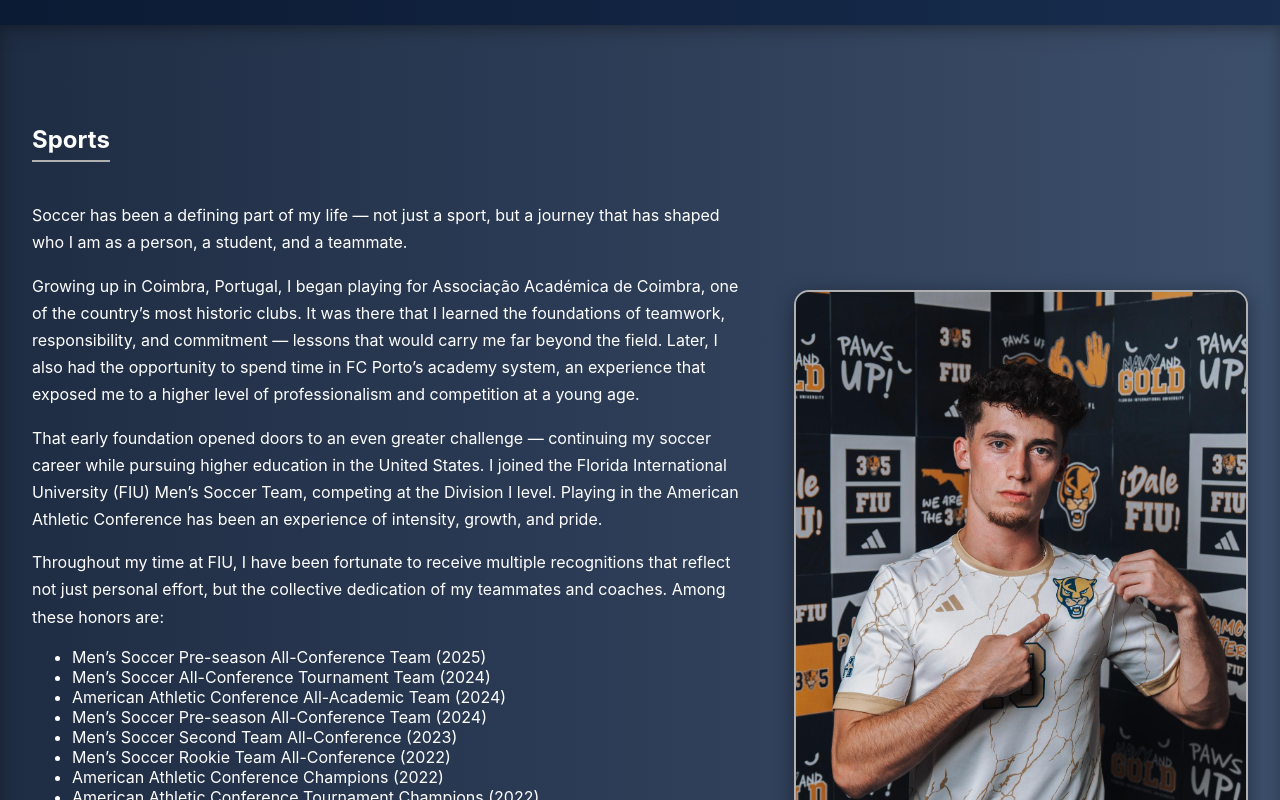
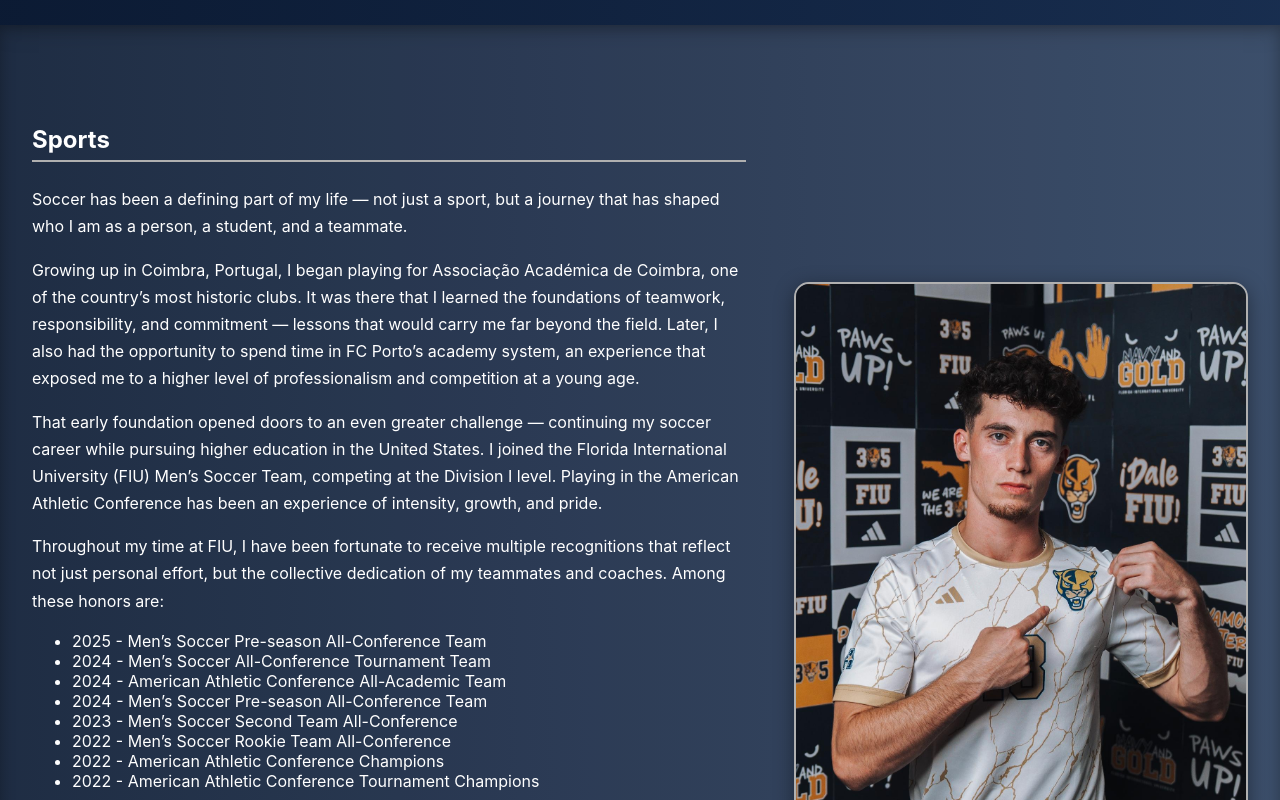
Before and after one commit to joaodomingues18/joao_domingues_portfolio, a React (Create React App) app: page / in a window 1280 px wide. Shown: the part 1440-2240 px from the top of the page. Built offline with nearby package versions, Linux system fonts and the light colour scheme.

Commit message:
Updated About Me and Sports sections

```diff
--- a/src/App.css
+++ b/src/App.css
@@ -100,13 +100,13 @@
 /* SECTIONS */
 section {
   padding: 5rem 2rem;
-  text-align: justify;
+  text-align: center;
   text-justify:inter-word;
 }
 
 section h2 {
   border-bottom: 2px solid #b0b0b0;
-  display: inline-block;
+  display: block;
   margin-bottom: 1.5rem;
   padding-bottom: 6px;
   color: #ffffff;
--- a/src/App.js
+++ b/src/App.js
@@ -118,14 +118,14 @@
       but the collective dedication of my teammates and coaches. Among these honors are:
     </p>
     <ul>
-      <li>Men’s Soccer Pre-season All-Conference Team         (2025)</li>
-      <li>Men’s Soccer All-Conference Tournament Team         (2024)</li>
-      <li>American Athletic Conference All-Academic Team      (2024)</li>
-      <li>Men’s Soccer Pre-season All-Conference Team         (2024)</li>
-      <li>Men’s Soccer Second Team All-Conference             (2023)</li>
-      <li>Men’s Soccer Rookie Team All-Conference             (2022)</li>
-      <li>American Athletic Conference Champions              (2022)</li>
-      <li>American Athletic Conference Tournament Champions   (2022)</li>
+      <li>2025 - Men’s Soccer Pre-season All-Conference Team       </li>
+      <li>2024 - Men’s Soccer All-Conference Tournament Team       </li>
+      <li>2024 - American Athletic Conference All-Academic Team    </li>
+      <li>2024 - Men’s Soccer Pre-season All-Conference Team       </li>
+      <li>2023 - Men’s Soccer Second Team All-Conference           </li>
+      <li>2022 - Men’s Soccer Rookie Team All-Conference           </li>
+      <li>2022 - American Athletic Conference Champions            </li>
+      <li>2022 - American Athletic Conference Tournament Champions </li>
     </ul>
     <p>
       Each of these milestones reminds me that success in sports, as in life, comes from perseverance, discipline, and the ability
```
